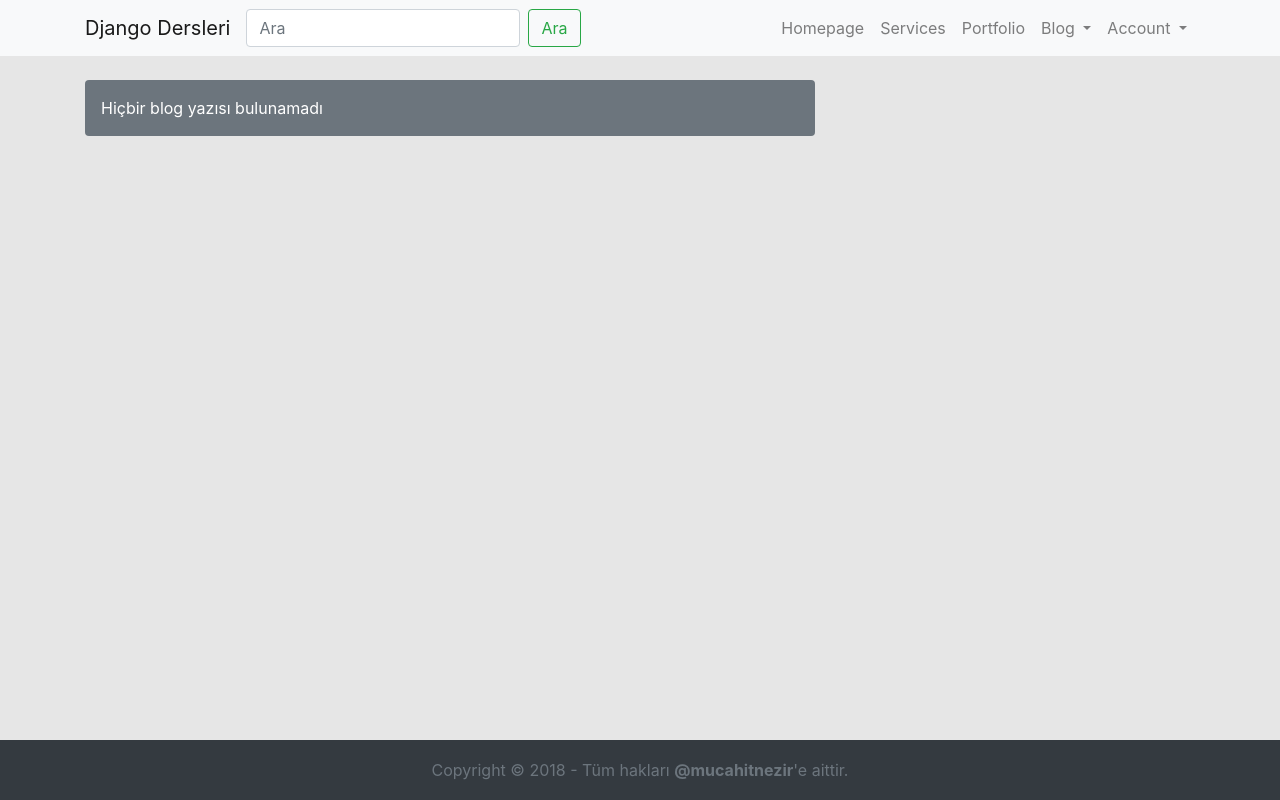
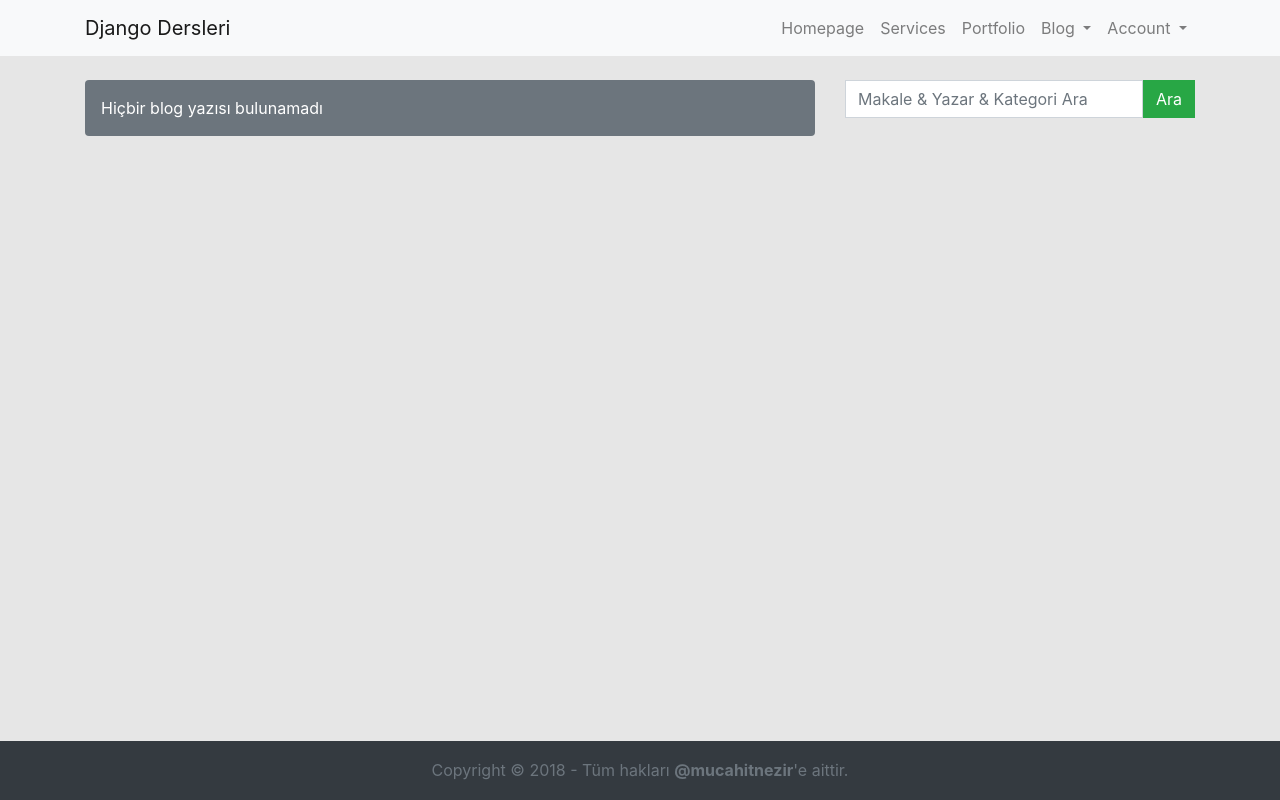
Before and after one commit to mucahitnezir/django-starter, a Django app: page /blog/index/ in a window 1280 px wide. Run offline with Django 3.2, Linux system fonts and the light colour scheme; data that the repository does not hold is empty; some libraries are stand-ins or nearby versions.

Commit message:
Improved UI

```diff
--- a/static/css/style.css
+++ b/static/css/style.css
@@ -1,19 +1,6 @@
-html {
-    position: relative;
-    min-height: 100%;
-}
-
-body {
-    background-color: #E6E6E6;
-    margin-bottom: 60px; /* Margin bottom by footer height */
-}
-
+/* Shortcuts */
 .mh-150 {
     max-height: 150px;
-}
-
-.mb-85 {
-    margin-bottom: 85px;
 }
 
 .of-cover {
@@ -25,23 +12,35 @@ body {
     top: 20px;
 }
 
-.category-description > div p:last-child {
-    margin-bottom: 0px;
+/* Main Structure */
+body {
+    background-color: #E6E6E6;
+    display: flex;
+    flex-direction: column;
+    min-height: 100vh;
 }
 
+#main-container {
+    flex: 1;
+}
+
+footer#main-footer {
+    width: 100%;
+    padding: 15px 10px;
+    line-height: 1.8em;
+}
+
+/* Blog */
+.category-description > div p:last-child {
+    margin-bottom: 0;
+}
+
+/* Portfolio */
 .portfolio-content p:last-child {
     margin-bottom: 0;
 }
 
-.footer {
-    position: absolute;
-    bottom: 0;
-    width: 100%;
-    height: 60px; /* Set the fixed height of the footer here */
-    line-height: 60px; /* Vertically center the text there */
-    /*background-color: #f5f5f5;*/
-}
-
+/* Service */
 .service-list-item .img-wrapper {
     display: flex;
     justify-content: center;
--- a/templates/account/edit-profile.html
+++ b/templates/account/edit-profile.html
@@ -6,7 +6,7 @@
 
     <div class="row">
         <div class="col-md-6 offset-md-3">
-            <div class="card mb-4">
+            <div class="card">
                 <div class="card-header">Profili Güncelle</div>
                 <div class="card-body">
                     <form method="POST">
--- a/templates/account/login.html
+++ b/templates/account/login.html
@@ -6,7 +6,7 @@
 
     <div class="row">
         <div class="col-md-6 offset-md-3">
-            <div class="card mb-4">
+            <div class="card">
                 <div class="card-header">Giriş Yap</div>
                 <div class="card-body">
                     <form method="POST">
--- a/templates/account/register.html
+++ b/templates/account/register.html
@@ -6,7 +6,7 @@
 
     <div class="row">
         <div class="col-md-6 offset-md-3">
-            <div class="card mb-4">
+            <div class="card">
                 <div class="card-header">Kayıt Ol</div>
                 <div class="card-body">
                     <form method="POST">
--- a/templates/layout/base.html
+++ b/templates/layout/base.html
@@ -15,12 +15,12 @@
 
 {% include 'layout/partials/messages.html' %}
 
-<div class="container mb-4">
+<div class="container mb-4" id="main-container">
     {% block content %}
     {% endblock %}
 </div>
 
-<footer class="footer text-center bg-dark">
+<footer class="text-center bg-dark" id="main-footer">
     <span class="text-muted">
         Copyright &copy; 2018 - Tüm hakları <a href="https://mucahitnezir.com" class="alert-link text-muted"
                                                target="_blank">@mucahitnezir</a>'e aittir.
--- a/templates/layout/partials/header.html
+++ b/templates/layout/partials/header.html
@@ -1,17 +1,11 @@
 <nav class="navbar navbar-expand-lg navbar-light bg-light mb-4">
     <div class="container">
         <a class="navbar-brand" href="{% url 'home' %}">Django Dersleri</a>
-        <button class="navbar-toggler" type="button" data-toggle="collapse" data-target="#navbarSupportedContent"
-                aria-controls="navbarSupportedContent" aria-expanded="false" aria-label="Toggle navigation">
+        <button class="navbar-toggler" type="button" data-toggle="collapse" data-target="#navbarSupportedContent">
             <span class="navbar-toggler-icon"></span>
         </button>
 
         <div class="collapse navbar-collapse" id="navbarSupportedContent">
-            <form class="form-inline my-2 my-lg-0" method="GET" action="{% url 'post:index' %}">
-                <input class="form-control mr-sm-2" type="search" placeholder="Ara" name="q"
-                       value="{{ request.GET.q }}">
-                <button class="btn btn-outline-success my-2 my-sm-0" type="submit">Ara</button>
-            </form>
             <ul class="navbar-nav ml-auto">
                 <li class="nav-item">
                     <a class="nav-link" href="{% url 'home' %}">Homepage</a>
@@ -24,10 +18,10 @@
                 </li>
                 <li class="nav-item dropdown">
                     <a class="nav-link dropdown-toggle" href="#" id="navbarDropdown" role="button"
-                       data-toggle="dropdown" aria-haspopup="true" aria-expanded="false">
+                       data-toggle="dropdown">
                         Blog
                     </a>
-                    <div class="dropdown-menu" aria-labelledby="navbarDropdown">
+                    <div class="dropdown-menu">
                         <a class="dropdown-item" href="{% url 'post:index' %}">Yazılar</a>
                         {% if request.user.is_authenticated %}
                             <a class="dropdown-item" href="{% url 'post:create' %}">Yazı Ekle</a>
@@ -36,10 +30,10 @@
                 </li>
                 <li class="nav-item dropdown">
                     <a class="nav-link dropdown-toggle" href="#" id="navbarDropdown" role="button"
-                       data-toggle="dropdown" aria-haspopup="true" aria-expanded="false">
+                       data-toggle="dropdown">
                         Account
                     </a>
-                    <div class="dropdown-menu" aria-labelledby="navbarDropdown">
+                    <div class="dropdown-menu">
                         {% if not request.user.is_authenticated %}
                             <a class="dropdown-item" href="{% url 'account:login' %}">Giriş Yap</a>
                             <a class="dropdown-item" href="{% url 'account:register' %}">Kayıt Ol</a>
--- a/templates/layout/post.html
+++ b/templates/layout/post.html
@@ -10,8 +10,15 @@
             {% block postContent %}
             {% endblock %}
         </div>
-        <div class="col-md-4 mb-4">
+        <div class="col-md-4">
             <div class="ps-20">
+                <!--Search Box-->
+                <form class="d-flex mb-3" method="GET" action="{% url 'post:index' %}">
+                    <input class="form-control flex-grow-1 rounded-0" type="search" placeholder="Makale & Yazar & Kategori Ara" name="q"
+                           value="{{ request.GET.q }}">
+                    <button class="btn btn-success rounded-0" type="submit">Ara</button>
+                </form>
+
                 <!--Categories-->
                 {% if not hide_categories %}
                     <div class="list-group">
--- a/templates/service/detail.html
+++ b/templates/service/detail.html
@@ -2,7 +2,7 @@
 
 {% block content %}
 
-    <div id="service-detail" class="mb-85">
+    <div id="service-detail">
         <div class="bg-info p-3 text-white mb-4 rounded category-description">
             <h1 class="h4 {% if not service.short_description %}mb-0{% endif %}">{{ service.title }}
                 <small>{{ service.category.name }}</small>
--- a/templates/service/index.html
+++ b/templates/service/index.html
@@ -6,7 +6,7 @@
         <h1 class="h4 mb-0">Hizmet Listesi</h1>
     </div>
 
-    <div class="mb-85">
+    <div id="service-list">
         {% for category in categories %}
             <div class="mb-5">
                 <!--Category Title-->
```
Also changed, not shown: templates/portfolio/detail.html (+5 -2 lines), templates/portfolio/index.html (+7 -0 lines).
